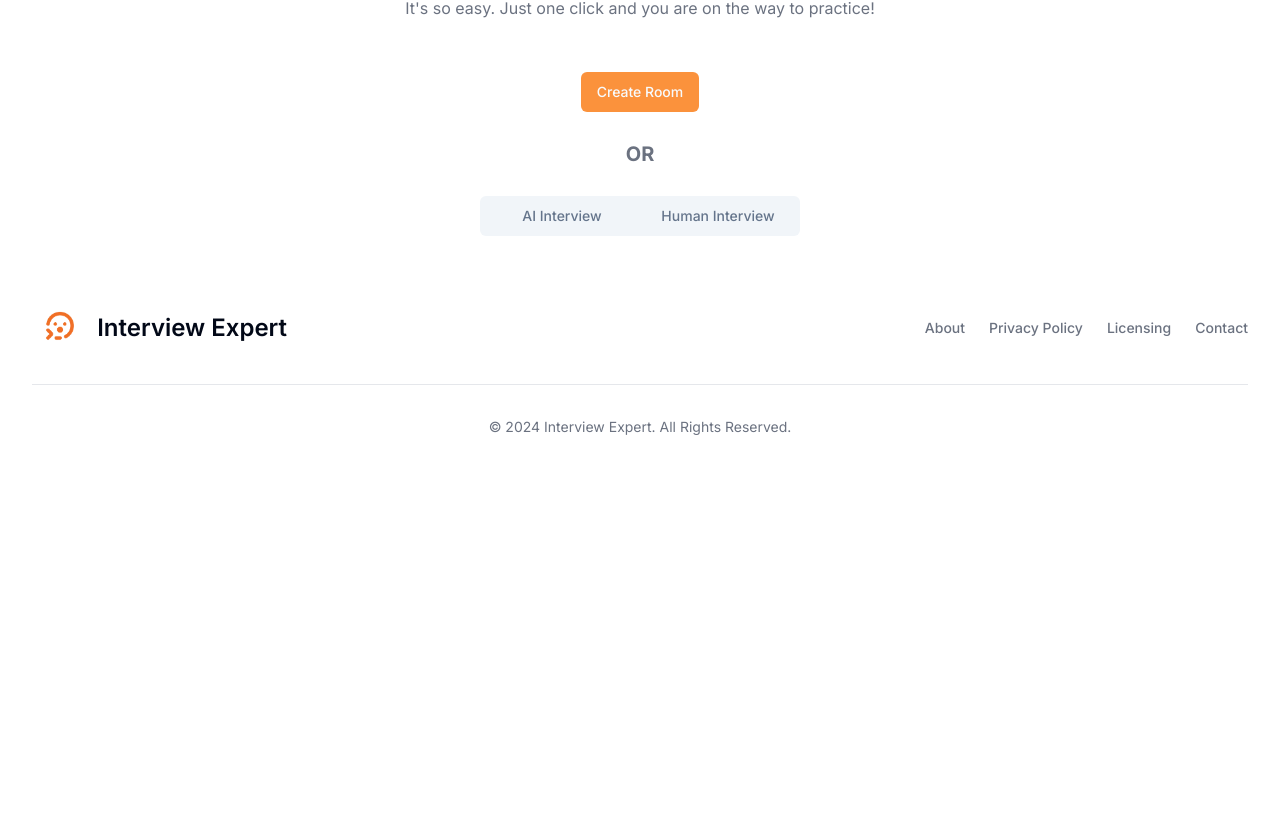
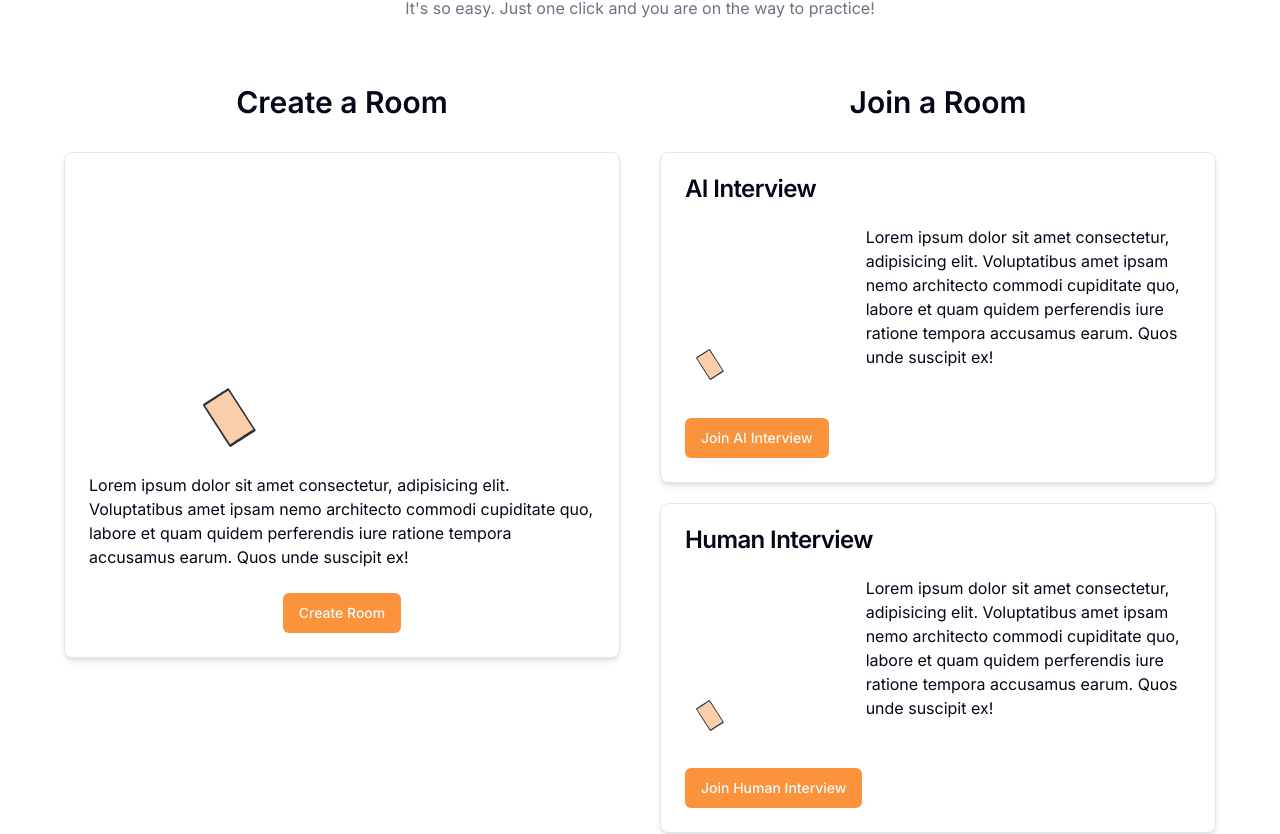
Before and after one commit to phananhnguyen1204/interview-expert, a Next.js app: page /dashboard in a window 1280 px wide. Shown: the part 297-1131 px from the top of the page. Before the commit the page ends 800 px from the top, so only its background shows below. Built offline with nearby package versions, Linux system fonts and the light colour scheme; no server answers.

Commit message:
frontend for dashboard 🚀

```diff
--- a/app/dashboard/page.tsx
+++ b/app/dashboard/page.tsx
@@ -1,13 +1,18 @@
 "use client";
 import React, { useState } from "react";
-import { Tabs, TabsContent, TabsList, TabsTrigger } from "@/components/ui/tabs";
 import { Button } from "@/components/ui/button";
 import AIHumanForm from "@/components/ai-or-human-form";
-import dynamic from "next/dynamic";
-
-const HumanInterviewRoom = dynamic(() => import("../human/page"), {
-  ssr: false,
-});
+import {
+  Card,
+  CardContent,
+  CardDescription,
+  CardFooter,
+  CardHeader,
+  CardTitle,
+} from "@/components/ui/card";
+import Lottie from "lottie-react";
+import animationData from "../lotties/dashboard.json";
+import Link from "next/link";
 
 const Dashboard = () => {
   const [openDialog, setOpenDialog] = useState(false);
@@ -23,28 +28,97 @@ const Dashboard = () => {
           It's so easy. Just one click and you are on the way to practice!
         </p>
       </div>
-      <div className="justify-center items-center flex">
-        <Button onClick={() => setOpenDialog(true)}>Create Room</Button>
+      <div className="flex flex-row justify-between w-full max-w-6xl gap-10">
+        <div className="flex flex-col items-center w-1/2">
+          <div className="text-center p-3 mb-5">
+            <h1 className="text-3xl font-semibold">Create a Room</h1>
+          </div>
+          <Card className="shadow-md hover:shadow-lg transition-all cursor-pointer hover:translate-y-1 w-full">
+            <CardContent>
+              <div className="flex justify-center items-center">
+                <Lottie
+                  animationData={animationData}
+                  className="max-w-xs"
+                  loop={true}
+                />
+              </div>
+              <div>
+                <p>
+                  Lorem ipsum dolor sit amet consectetur, adipisicing elit.
+                  Voluptatibus amet ipsam nemo architecto commodi cupiditate
+                  quo, labore et quam quidem perferendis iure ratione tempora
+                  accusamus earum. Quos unde suscipit ex!
+                </p>
+              </div>
+            </CardContent>
+            <CardFooter className=" justify-center">
+              <Button onClick={() => setOpenDialog(true)}>Create Room</Button>
+            </CardFooter>
+          </Card>
+        </div>
+        <div className="flex flex-col items-center w-1/2">
+          <div className="text-center p-3">
+            <h1 className="text-3xl font-semibold mb-5">Join a Room</h1>
+          </div>
+          <div className="space-y-5 w-full">
+            <Card className="shadow-md hover:shadow-lg transition-all cursor-pointer hover:translate-y-1 w-full">
+              <CardHeader>
+                <CardTitle>AI Interview</CardTitle>
+              </CardHeader>
+              <CardContent className="flex flex-row">
+                <div className="w-1/3">
+                  <Lottie
+                    animationData={animationData}
+                    className="max-w-full"
+                    loop={true}
+                  />
+                </div>
+                <div className="w-2/3 pl-3">
+                  <p>
+                    Lorem ipsum dolor sit amet consectetur, adipisicing elit.
+                    Voluptatibus amet ipsam nemo architecto commodi cupiditate
+                    quo, labore et quam quidem perferendis iure ratione tempora
+                    accusamus earum. Quos unde suscipit ex!
+                  </p>
+                </div>
+              </CardContent>
+              <CardFooter>
+                <Button>
+                  <Link href="/ai">Join AI Interview</Link>
+                </Button>
+              </CardFooter>
+            </Card>
+            <Card className="shadow-md hover:shadow-lg transition-all cursor-pointer hover:translate-y-1 w-full">
+              <CardHeader>
+                <CardTitle>Human Interview</CardTitle>
+              </CardHeader>
+              <CardContent className="flex flex-row">
+                <div className="w-1/3">
+                  <Lottie
+                    animationData={animationData}
+                    className="max-w-full"
+                    loop={true}
+                  />
+                </div>
+                <div className="w-2/3 pl-3">
+                  <p>
+                    Lorem ipsum dolor sit amet consectetur, adipisicing elit.
+                    Voluptatibus amet ipsam nemo architecto commodi cupiditate
+                    quo, labore et quam quidem perferendis iure ratione tempora
+                    accusamus earum. Quos unde suscipit ex!
+                  </p>
+                </div>
+              </CardContent>
+              <CardFooter>
+                <Button>
+                  <Link href="/human">Join Human Interview</Link>
+                </Button>
+              </CardFooter>
+            </Card>
+          </div>
+        </div>
       </div>
-      <div className="justify-center items-center flex">
-        <h2 className="text-xl font-bold text-gray-500">OR</h2>
-      </div>
-      <div className="justify-center items-center flex w-screen">
-        <Tabs defaultValue="account">
-          <div className="justify-center items-center flex">
-            <TabsList className="grid w-80 h-auto grid-cols-2">
-              <TabsTrigger value="ai">AI Interview</TabsTrigger>
-              <TabsTrigger value="human">Human Interview</TabsTrigger>
-            </TabsList>
-          </div>
-          <TabsContent value="ai" className="w-screen">
-            <p>Show AI Rooms Here</p>
-          </TabsContent>
-          <TabsContent value="human" className="w-screen">
-            <HumanInterviewRoom />
-          </TabsContent>
-        </Tabs>
-      </div>
+
       {openDialog && (
         <AIHumanForm openDialog={openDialog} setOpenDialog={setOpenDialog} />
       )}
--- a/components/ai-or-human-form.tsx
+++ b/components/ai-or-human-form.tsx
@@ -22,22 +22,19 @@ const AIHumanForm: React.FC<AIHumanFormProps> = ({
 }) => {
   return (
     <Dialog open={openDialog} onOpenChange={setOpenDialog}>
-      <DialogContent>
+      <DialogContent className="sm:max-w-[500px]">
         <DialogHeader className="items-center">
-          <DialogTitle className="text-2xl mb-5">
-            Choose your Interview Type
-          </DialogTitle>
+          <DialogTitle className="text-2xl mb-5">Choose an Option</DialogTitle>
           <DialogDescription className="text-center  mt-5">
             Select whether you want to conduct an AI interview or a Human
-            interview.
+            interview below
           </DialogDescription>
         </DialogHeader>
-        <div className="flex justify-around mt-4">
-          <Button onClick={() => setOpenDialog(false)} className="w-fit">
-            {" "}
+        <div className="grid gap-4 py-6">
+          <Button onClick={() => setOpenDialog(false)} className="w-full">
             <Link href="/ai/create-room">AI Interview</Link>
           </Button>
-          <Button onClick={() => setOpenDialog(false)} className="w-fit">
+          <Button onClick={() => setOpenDialog(false)} className="w-full">
             <Link href="/human/create-room">Human Interview</Link>
           </Button>
         </div>
--- a/components/create-room/actions.ts
+++ /dev/null
@@ -1,14 +0,0 @@
-"use server";
-
-import { db } from "@/utils/db";
-import { room, Room } from "./../../utils/schema";
-import { getSession } from "@/lib/auth";
-
-export async function createRoomActions(roomData: Omit<Room, "id" | "userId">) {
-  const sessions = await getSession();
-
-  if (!sessions) {
-    throw new Error("Unauthorized. You must be logged in to create a room.");
-  }
-  await db.insert(room).values({ ...roomData, userId: sessions.user.id });
-}
--- a/components/create-room/create-room-form.tsx
+++ /dev/null
@@ -1,117 +0,0 @@
-"use client";
-import { z } from "zod";
-import { Button } from "@/components/ui/button";
-import {
-  Form,
-  FormControl,
-  FormDescription,
-  FormField,
-  FormItem,
-  FormLabel,
-  FormMessage,
-} from "@/components/ui/form";
-import { Input } from "@/components/ui/input";
-import { zodResolver } from "@hookform/resolvers/zod";
-import { useForm } from "react-hook-form";
-import { createRoomActions } from "./actions";
-import { useRouter } from "next/navigation";
-
-const formSchema = z.object({
-  name: z.string().min(1).max(50),
-  description: z.string().min(1).max(250),
-  githubRepo: z.string().min(1).max(50),
-  language: z.string().min(1).max(50),
-});
-
-export function CreateRoomForm() {
-  const router = useRouter();
-  const form = useForm<z.infer<typeof formSchema>>({
-    resolver: zodResolver(formSchema),
-    defaultValues: {
-      name: "",
-      description: "",
-      githubRepo: "",
-      language: "",
-    },
-  });
-
-  async function onSubmit(values: z.infer<typeof formSchema>) {
-    //invoke server action to store data to our database
-    await createRoomActions({ ...values, createdAt: new Date() });
-    router.push("/");
-  }
-
-  return (
-    <Form {...form}>
-      <form onSubmit={form.handleSubmit(onSubmit)} className="space-y-8">
-        <FormField
-          control={form.control}
-          name="name"
-          render={({ field }) => (
-            <FormItem>
-              <FormLabel>Room Name</FormLabel>
-              <FormControl>
-                <Input placeholder="shadcn" {...field} />
-              </FormControl>
-              <FormDescription>This is your public room name.</FormDescription>
-              <FormMessage />
-            </FormItem>
-          )}
-        />
-        <FormField
-          control={form.control}
-          name="description"
-          render={({ field }) => (
-            <FormItem>
-              <FormLabel>Description</FormLabel>
-              <FormControl>
-                <Input placeholder="shadcn" {...field} />
-              </FormControl>
-              <FormDescription>
-                Please describe what you are be coding on.
-              </FormDescription>
-              <FormMessage />
-            </FormItem>
-          )}
-        />
-
-        <FormField
-          control={form.control}
-          name="githubRepo"
-          render={({ field }) => (
-            <FormItem>
-              <FormLabel>Github Repo</FormLabel>
-              <FormControl>
-                <Input placeholder="shadcn" {...field} />
-              </FormControl>
-              <FormDescription>
-                Please put a link to a project you are working on.
-              </FormDescription>
-              <FormMessage />
-            </FormItem>
-          )}
-        />
-
-        <FormField
-          control={form.control}
-          name="language"
-          render={({ field }) => (
-            <FormItem>
-              <FormLabel>Primary Programming Languages</FormLabel>
-              <FormControl>
-                <Input placeholder="shadcn" {...field} />
-              </FormControl>
-              <FormDescription>
-                Please list the primary programming languages you are working
-                with.
-              </FormDescription>
-              <FormMessage />
-            </FormItem>
-          )}
-        />
-
-        <Button type="submit">Submit</Button>
-      </form>
-    </Form>
-  );
-}
--- a/components/create-room/page.tsx
+++ /dev/null
@@ -1,10 +0,0 @@
-import { CreateRoomForm } from "./create-room-form";
-
-export default function CreateRoom() {
-  return (
-    <div className="container mx-auto flex flex-col gap-8 pt-12 pb-24">
-      <h1 className="text-4xl font-bold">Create Room</h1>
-      <CreateRoomForm></CreateRoomForm>
-    </div>
-  );
-}
--- a/package.json
+++ b/package.json
@@ -30,6 +30,7 @@
     "clsx": "^2.1.1",
     "drizzle-orm": "^0.32.2",
     "framer-motion": "^11.3.21",
+    "lottie-react": "^2.4.0",
     "lottie-web": "^5.12.2",
     "lucide-react": "^0.424.0",
     "next": "14.2.5",
```
Also changed, not shown: app/lotties/dashboard.json (renamed from public/lotties/dashboard.json), 1 other file (tests, documents, lock files or other folders).
